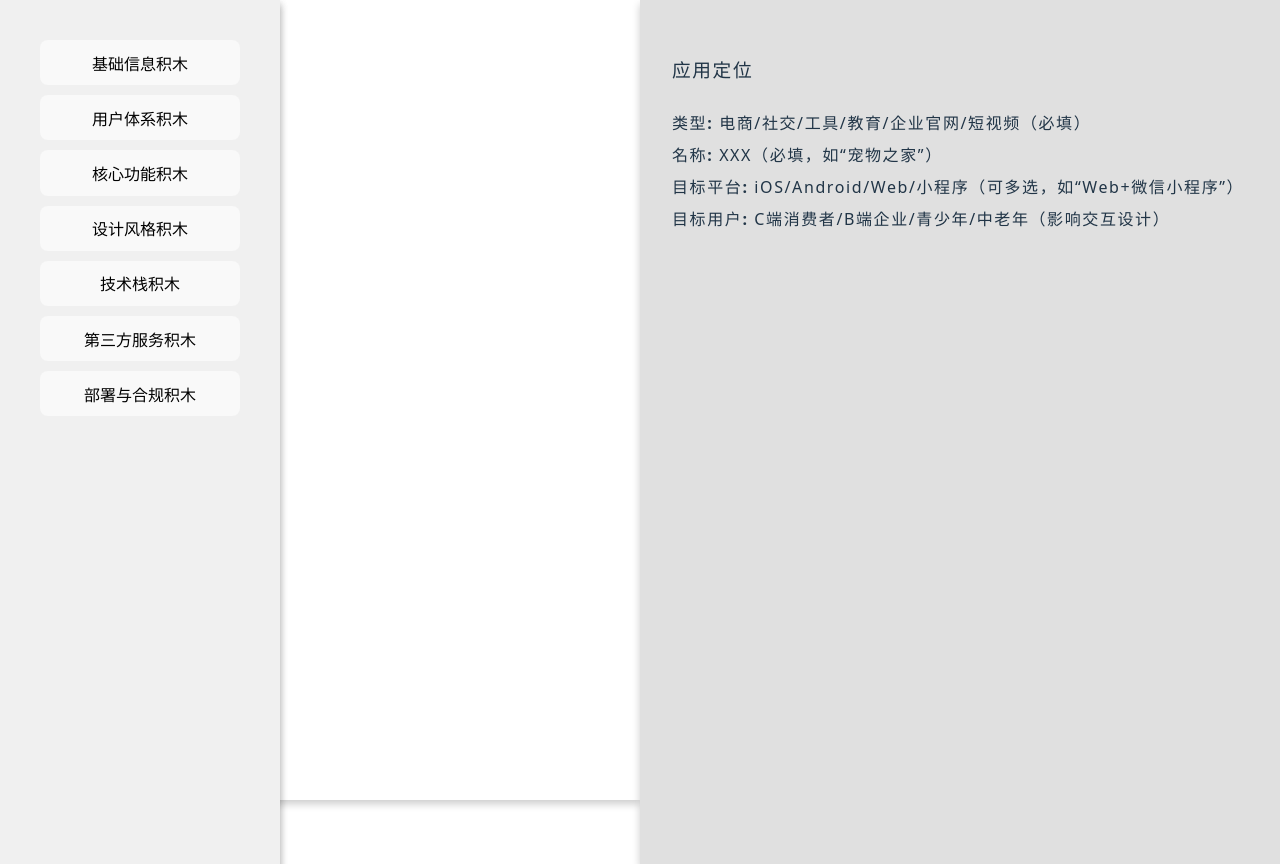
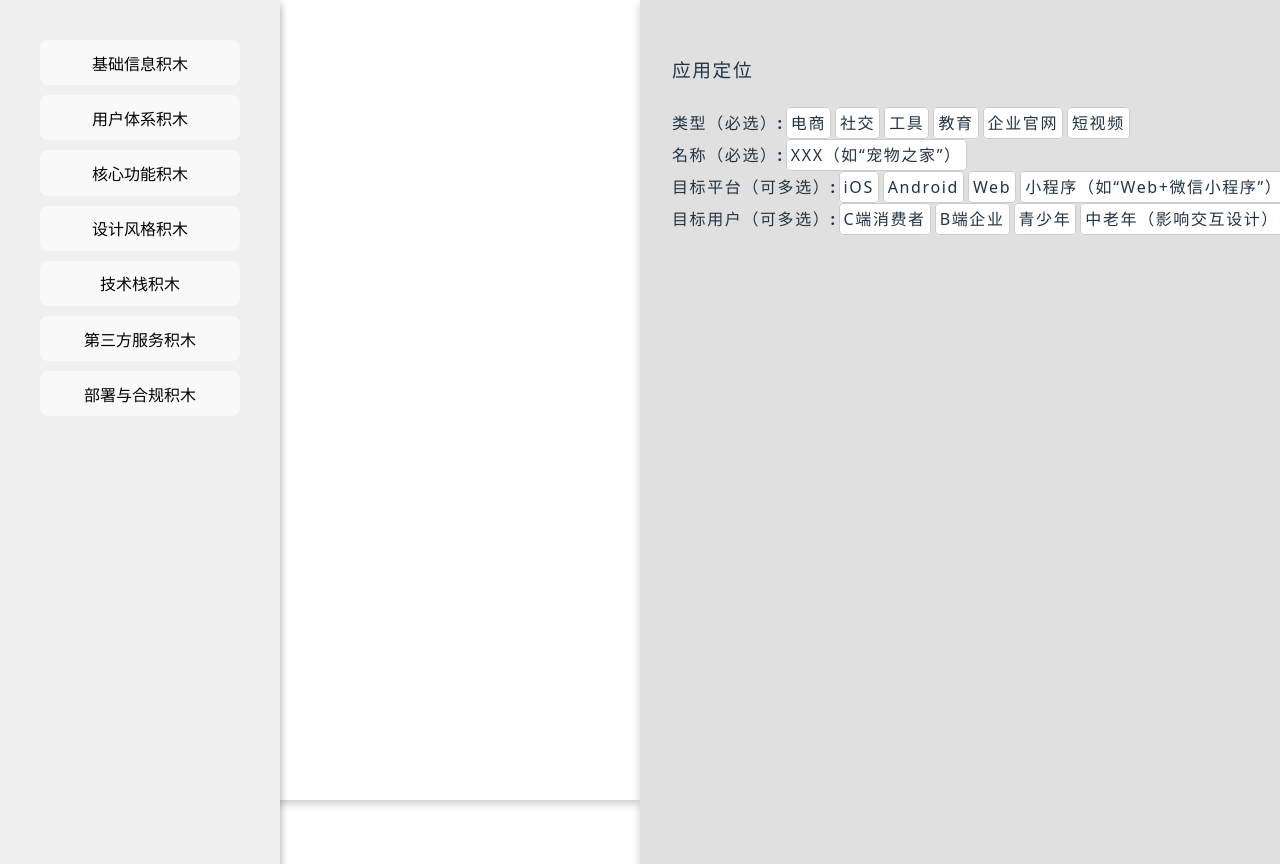
Before and after one commit to MrSong9957/ai_coding_blocks, a React (Vite) app: page / in a window 1280 px wide. Shown: the top 864 px of the page. Built offline with nearby package versions, Linux system fonts and the light colour scheme.

Commit message:
实现拖拽存储功能

```diff
--- a/src/App.jsx
+++ b/src/App.jsx
@@ -4,9 +4,65 @@ import viteLogo from '/vite.svg'
 import './App.css';
 import data from './data.json';
 
+// 可拖拽键组件
+const DraggableKey = ({ keyText }) => {
+  const handleDragStart = (e) => {
+    e.dataTransfer.setData('text/plain', JSON.stringify({ param: keyText }));
+  };
+
+  return (
+    <span
+      draggable
+      onDragStart={handleDragStart}
+      style={{
+        border: '1px solid #ccc',
+        padding: '4px',
+        margin: '2px',
+        cursor: 'move',
+        backgroundColor: '#fff',
+        borderRadius: '4px'
+      }}
+    >
+      {keyText}
+    </span>
+  );
+};
+
+// 篮子组件
+const Basket = ({ items, onDrop }) => {
+  const handleDrop = (e) => {
+    e.preventDefault();
+    const data = JSON.parse(e.dataTransfer.getData('text/plain'));
+    onDrop(data);
+  };
+
+  const handleDragOver = (e) => {
+    e.preventDefault();
+  };
+
+  return (
+    <div
+      className="basket-container"
+      onDrop={handleDrop}
+      onDragOver={handleDragOver}
+    >
+      {items.map((item, index) => (
+        <div key={index}>
+          <strong>{item.param}</strong>
+        </div>
+      ))}
+    </div>
+  );
+};
+
 function App() {
   const [count, setCount] = useState(0);
   const [selectedCategory, setSelectedCategory] = useState(Object.keys(data)[0]);
+  const [basketItems, setBasketItems] = useState([]);
+
+  const addToBasket = (item) => {
+    setBasketItems([...basketItems, item]);
+  };
 
   return (
     <div style={{ display: 'flex' }}>
@@ -19,16 +75,20 @@ function App() {
           ))}
         </div>
       </nav>
-      <div className="basket-container">
-        {/* 中间篮子内容 */}
-      </div>
+      <Basket items={basketItems} onDrop={addToBasket} />
       <div className="params-container">
         {Object.entries(data[selectedCategory]).map(([section, params]) => (
           <div key={section}>
             <h3>{section}</h3>
             {Object.entries(params).map(([param, description]) => (
               <div key={param}>
-                <strong>{param}:</strong> {description}
+                <strong>{param}:</strong>
+                {description.split('/').map((keyText, index) => (
+                  <DraggableKey
+                    key={index}
+                    keyText={keyText.trim().replace(/\([^)]*\)/g, '')}
+                  />
+                ))}
               </div>
             ))}
           </div>
--- a/src/data.json
+++ b/src/data.json
@@ -1,10 +1,10 @@
 {
   "基础信息积木": {
     "应用定位": {
-      "类型": "电商/社交/工具/教育/企业官网/短视频（必填）",
-      "名称": "XXX（必填，如“宠物之家”）",
-      "目标平台": "iOS/Android/Web/小程序（可多选，如“Web+微信小程序”）",
-      "目标用户": "C端消费者/B端企业/青少年/中老年（影响交互设计）"
+      "类型（必选）": "电商/社交/工具/教育/企业官网/短视频",
+      "名称（必选）": "XXX（如“宠物之家”）",
+      "目标平台（可多选）": "iOS/Android/Web/小程序（如“Web+微信小程序”）",
+      "目标用户（可多选）": "C端消费者/B端企业/青少年/中老年（影响交互设计）"
     }
   },
   "用户体系积木": {
```
